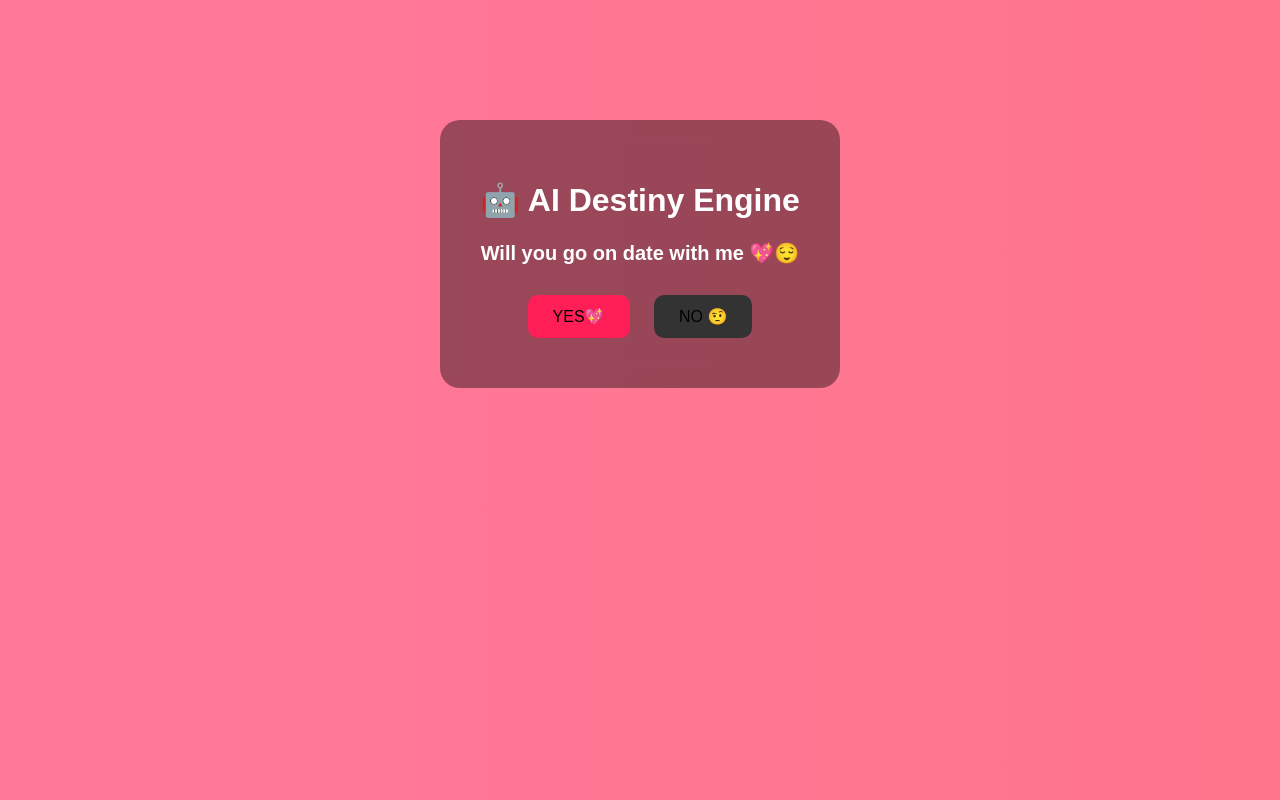
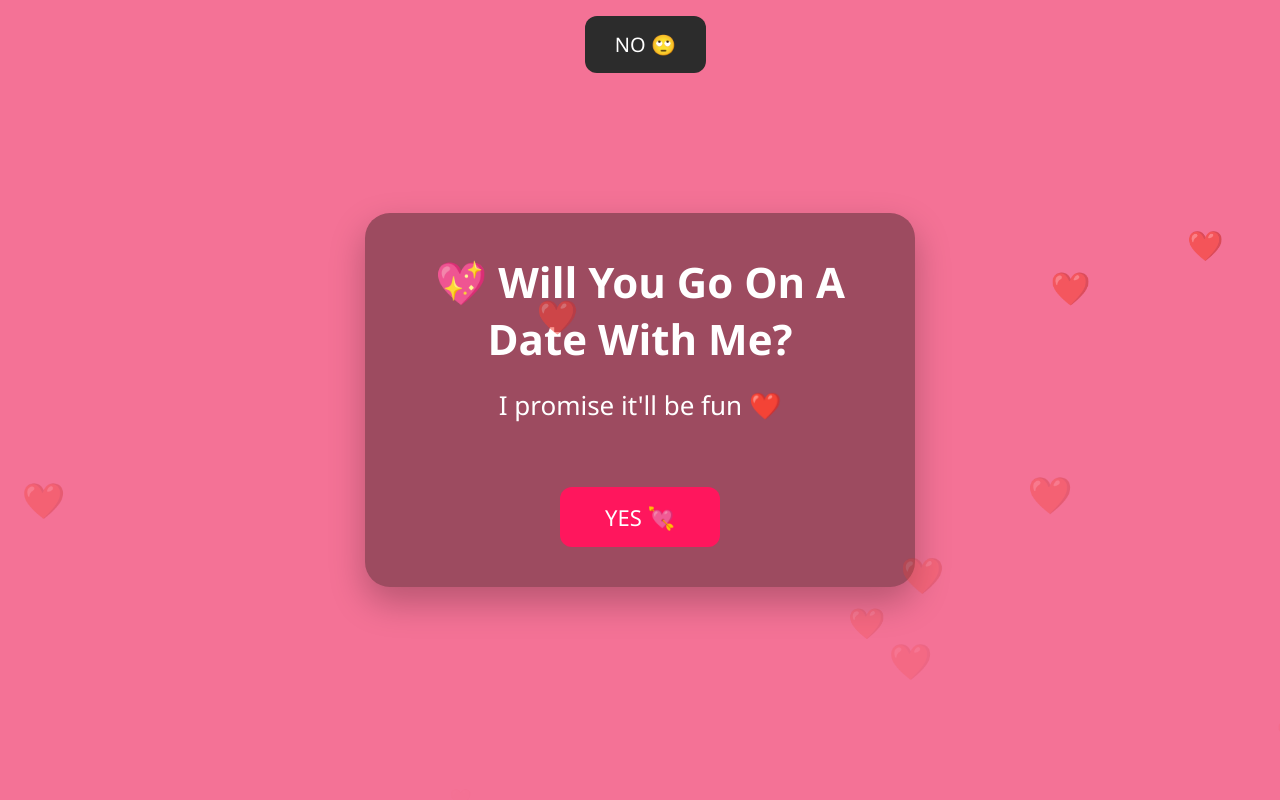
Before and after one commit to niharikacoderpro78/trust.ai, a plain HTML site: page ai.html in a window 1280 px wide. Drawn offline with Linux system fonts and the light colour scheme.

Commit message:
Update ai.html

```diff
--- a/ai.html
+++ b/ai.html
@@ -1,159 +1,299 @@
 <!DOCTYPE html>
-<html>
+<html lang="en">
 <head>
-    <title>AI Destiny 😈</title>
+<meta charset="UTF-8">
+<meta name="viewport" content="width=device-width, initial-scale=1.0">
+<title>Will You Go On A Date With Me? ❤️</title>
 
 <style>
-        body {
-            margin: 0;
-            text-align: center;
-            font-family: Arial;
-            color: white;
-            height: 100vh;
-            overflow: hidden;
-            background: linear-gradient(270deg, #ff758c, #ff7eb3, #ffb6c1, #845ec2);
-            background-size: 800% 800%;
-            animation: gradientMove 10s ease infinite;
+*{
+    margin:0;
+    padding:0;
+    box-sizing:border-box;
+    font-family:'Segoe UI',sans-serif;
 }
 
-        @keyframes gradientMove {
-            0% {background-position: 0%}
-            50% {background-position: 100%}
-            100% {background-position: 0%}
+body{
+    background:#f47296;
+    height:100vh;
+    overflow:hidden;
+    display:flex;
+    justify-content:center;
+    align-items:center;
+    position:relative;
 }
 
-        .box {
-            margin-top: 120px;
-            background: rgba(0,0,0,0.4);
-            padding: 40px;
-            border-radius: 20px;
-            display: inline-block;
-            backdrop-filter: blur(10px);
+/* Floating Hearts */
+.hearts{
+    position:absolute;
+    width:100%;
+    height:100%;
+    overflow:hidden;
+    pointer-events:none;
 }
 
-        #message {
-            margin: 20px 0;
-            font-size: 20px;
+.heart{
+    position:absolute;
+    font-size:25px;
+    animation:float 8s linear infinite;
+    opacity:.7;
 }
 
-        button {
-            padding: 12px 25px;
-            font-size: 16px;
-            border-radius: 10px;
-            border: none;
-            cursor: pointer;
-            margin: 10px;
+@keyframes float{
+    from{
+        transform:translateY(100vh);
+        opacity:0;
+    }
+    to{
+        transform:translateY(-120px);
+        opacity:1;
+    }
 }
 
-        #yesBtn {
-            background: #ff1e56;
+.card{
+    width:550px;
+    max-width:90%;
+    background:#9d4b60;
+    color:white;
+    text-align:center;
+    padding:40px;
+    border-radius:25px;
+    box-shadow:0 15px 35px rgba(0,0,0,.25);
 }
 
-        #noBtn {
-            background: #333;
-            position: relative;
+.card h1{
+    font-size:42px;
+    margin-bottom:20px;
 }
 
-        .heart {
-            position: absolute;
-            color: pink;
-            font-size: 20px;
-            animation: float 2s linear;
+.card p{
+    font-size:26px;
+    margin-bottom:30px;
+    min-height:70px;
 }
 
-        @keyframes float {
-            from { transform: translateY(0); opacity: 1; }
-            to { transform: translateY(-200px); opacity: 0; }
+#yesBtn{
+    border:none;
+    background:#ff165d;
+    color:white;
+    font-size:22px;
+    padding:15px 45px;
+    border-radius:12px;
+    cursor:pointer;
+    transition:.3s;
 }
 
-        #angel {
-            display: none;
-            font-size: 60px;
-            animation: pop 0.5s ease;
+#yesBtn:hover{
+    transform:scale(1.05);
 }
 
-        @keyframes pop {
-            from { transform: scale(0); }
-            to { transform: scale(1); }
+#noBtn{
+    position:absolute;
+    background:#2c2c2c;
+    color:white;
+    border:none;
+    font-size:20px;
+    padding:15px 30px;
+    border-radius:12px;
+    cursor:pointer;
+    transition:.15s;
+}
+
+.success{
+    display:none;
+}
+
+.success h1{
+    font-size:60px;
+    margin-bottom:20px;
+}
+
+.success p{
+    font-size:30px;
+}
+
+.confetti{
+    position:absolute;
+    width:10px;
+    height:10px;
+    animation:fall 4s linear forwards;
+}
+
+@keyframes fall{
+    from{
+        transform:translateY(-100px) rotate(0deg);
+    }
+    to{
+        transform:translateY(120vh) rotate(720deg);
+    }
 }
 </style>
 </head>
-
 <body>
 
-<div class="box">
-    <h1>🤖 AI Destiny Engine</h1>
+<div class="hearts"></div>
 
-    <h2 id="message"> Will you go on date with me 💖😌</h2>
+<div class="card" id="card">
 
-    <button id="yesBtn" onclick="yesClick()">YES💖</button>
-    <button id="noBtn" onclick="noClick()">NO 🤨</button>
+    <div id="proposal">
 
-    <div id="angel">✨</div>
+        <h1>💖 Will You Go On A Date With Me?</h1>
+
+        <p id="message">
+            I promise it'll be fun ❤️
+        </p>
+
+        <button id="yesBtn">
+            YES 💘
+        </button>
+
     </div>
+
+    <div class="success" id="success">
+
+        <h1>🎉 YAYYYY! 🎉</h1>
+
+        <p>
+            Date Confirmed ❤️🥰
+            <br><br>
+            Best decision ever!
+        </p>
+
+    </div>
+
+</div>
+
+<button id="noBtn">NO 🙄</button>
 
 <script>
 
-let noCount = 0;
-let yesSize = 16;
+const noBtn = document.getElementById("noBtn");
+const yesBtn = document.getElementById("yesBtn");
+const message = document.getElementById("message");
 
-function yesClick() {
-    document.getElementById("message").innerHTML = " You accepted destiny💖";
+const messages = [
+    "Please say yes 🥺",
+    "Come on... just one date ❤️",
+    "Pretty please? 💕",
+    "I'll cry 😭",
+    "You're making this difficult 😅",
+    "My heart can't take this 💔",
+    "This is getting embarrassing 😳",
+    "The NO button is broken anyway 🤭",
+    "You know you want to 😏",
+    "JUST CLICK YES ❤️"
+];
 
-    // hearts explosion
-    for (let i = 0; i < 80; i++) {
-        let heart = document.createElement("div");
-        heart.innerHTML = "💖";
-        heart.className = "heart";
-        heart.style.left = Math.random() * window.innerWidth + "px";
-        heart.style.top = Math.random() * window.innerHeight + "px";
-        document.body.appendChild(heart);
+let count = 0;
 
-        setTimeout(() => heart.remove(), 2000);
+/* Initial NO position */
+moveNoButton();
+
+function moveNoButton(){
+
+    const maxX = window.innerWidth - 140;
+    const maxY = window.innerHeight - 80;
+
+    const x = Math.random() * maxX;
+    const y = Math.random() * maxY;
+
+    noBtn.style.left = `${x}px`;
+    noBtn.style.top = `${y}px`;
 }
 
-    // angel popup
-    document.getElementById("angel").style.display = "block";
+function dodgeNo(){
+
+    moveNoButton();
+
+    if(count < messages.length){
+        message.innerHTML = messages[count];
+    }else{
+        message.innerHTML =
+        "Why are you still trying to click NO? 😂";
     }
 
-function noClick() {
-    noCount++;
-    yesSize += 10;
+    count++;
 
-    document.getElementById("yesBtn").style.fontSize = yesSize + "px";
+    let current =
+        parseFloat(
+            window.getComputedStyle(yesBtn)
+            .fontSize
+        );
 
-    if (noCount === 1) {
-        updateMsg("Are you sure? 😳");
+    yesBtn.style.fontSize =
+        (current + 4) + "px";
+
+    yesBtn.style.padding =
+        (15 + count * 2) + "px " +
+        (45 + count * 5) + "px";
 }
-    else if (noCount === 2) {
-        updateMsg("Really your decision? 🥲");
-    }
-    else if (noCount === 3) {
-        updateMsg("Please… I’ll be sad 🥺");
-    }
-    else if (noCount === 4) {
-        updateMsg("This is getting embarrassing 😬");
-    }
-    else {
-        updateMsg("You can’t escape 😈");
-        moveNo();
+
+noBtn.addEventListener("mouseover", dodgeNo);
+noBtn.addEventListener("click", dodgeNo);
+
+yesBtn.addEventListener("click", ()=>{
+
+    document.getElementById("proposal").style.display="none";
+    document.getElementById("success").style.display="block";
+    noBtn.style.display="none";
+
+    createConfetti();
+});
+
+function createConfetti(){
+
+    for(let i=0;i<150;i++){
+
+        const confetti =
+            document.createElement("div");
+
+        confetti.classList.add("confetti");
+
+        confetti.style.left =
+            Math.random()*100+"vw";
+
+        confetti.style.background =
+            `hsl(${Math.random()*360},100%,50%)`;
+
+        confetti.style.animationDuration =
+            (Math.random()*3+2)+"s";
+
+        document.body.appendChild(confetti);
+
+        setTimeout(()=>{
+            confetti.remove();
+        },5000);
     }
 }
 
-function updateMsg(text) {
-    document.getElementById("message").innerHTML = text;
-}
+/* Floating hearts */
+const heartsContainer =
+document.querySelector(".hearts");
 
-function moveNo() {
-    let btn = document.getElementById("noBtn");
+setInterval(()=>{
 
-    let x = Math.random() * window.innerWidth * 0.8;
-    let y = Math.random() * window.innerHeight * 0.8;
+    const heart =
+        document.createElement("div");
 
-    btn.style.position = "absolute";
-    btn.style.left = x + "px";
-    btn.style.top = y + "px";
-}
+    heart.classList.add("heart");
+    heart.innerHTML = "❤️";
+
+    heart.style.left =
+        Math.random()*100+"vw";
+
+    heart.style.fontSize =
+        (Math.random()*25+15)+"px";
+
+    heart.style.animationDuration =
+        (Math.random()*4+5)+"s";
+
+    heartsContainer.appendChild(heart);
+
+    setTimeout(()=>{
+        heart.remove();
+    },9000);
+
+},500);
 
 </script>
 
```
Lines whose indentation alone changed are shown as unchanged.
